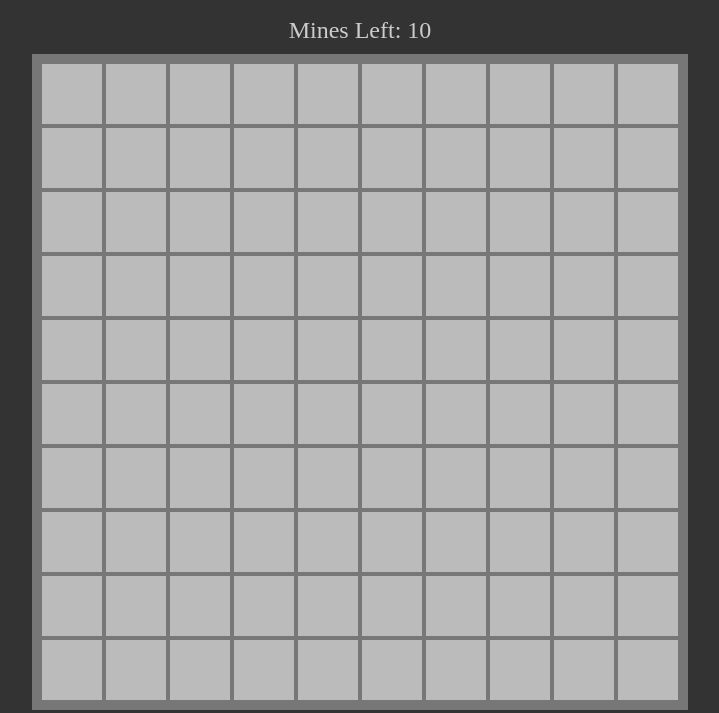
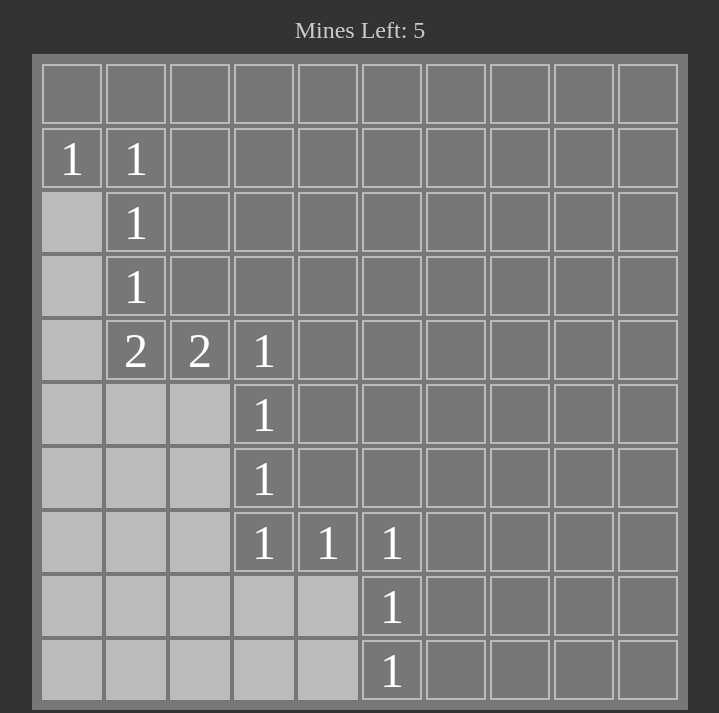
Before and after one commit to Jonnylie/Minesweeper, a plain HTML site: page index.html in a window 1280 px wide. Both pictures are taken after a click on the element 352 px from the left and 181 px from the top of the page. Shown: the part 87-800 px from the top of the page, without its empty margins (280-999 px from the left). Drawn offline with Linux system fonts and the light colour scheme.

Commit message:
finish project

```diff
--- a/index.html
+++ b/index.html
@@ -9,7 +9,7 @@
   </head>
   <body>
     <h3 class="title">Minesweeper</h3>
-    <div class="subtext">Mines Left: 10</div>
+    <div class="subtext">Mines Left: <span data-mine-count></span></div>
     <div class="board"></div>
   </body>
 </html>
--- a/minesweeper.js
+++ b/minesweeper.js
@@ -1,6 +1,6 @@
 // Logic
 
-const TILE_STATUS = {
+export const TILE_STATUSES = {
   HIDDEN: "hidden",
   MINE: "mine",
   NUMBER: "number",
@@ -15,7 +15,7 @@ export function createBoard(boardSize, numberOfMines) {
     const row = [];
     for (let y = 0; y < boardSize; y++) {
       const element = document.createElement("div");
-      element.dataset.status = TILE_STATUS.HIDDEN;
+      element.dataset.status = TILE_STATUSES.HIDDEN;
       const tile = {
         element,
         x,
@@ -37,14 +37,56 @@ export function createBoard(boardSize, numberOfMines) {
 }
 
 export function markTile(tile) {
-  if (tile.status !== TILE_STATUS.HIDDEN && tile.status !== TILE_STATUS.MARKED)
+  if (
+    tile.status !== TILE_STATUSES.HIDDEN &&
+    tile.status !== TILE_STATUSES.MARKED
+  )
     return;
 
-  if (tile.status === TILE_STATUS.MARKED) {
-    tile.status = TILE_STATUS.HIDDEN;
+  if (tile.status === TILE_STATUSES.MARKED) {
+    tile.status = TILE_STATUSES.HIDDEN;
   } else {
-    tile.status = TILE_STATUS.MARKED;
+    tile.status = TILE_STATUSES.MARKED;
   }
+}
+
+export function revealTile(board, tile) {
+  if (tile.status !== TILE_STATUSES.HIDDEN) {
+    return;
+  }
+
+  if (tile.isMine) {
+    tile.status = TILE_STATUSES.MINE;
+    return;
+  }
+
+  tile.status = TILE_STATUSES.NUMBER;
+
+  const adjacentTiles = nearbyTiles(board, tile);
+  const mines = adjacentTiles.filter((adjTile) => adjTile.isMine);
+  if (mines.length === 0) {
+    adjacentTiles.forEach(revealTile.bind(null, board));
+  } else {
+    tile.element.textContent = mines.length;
+  }
+}
+
+export function checkWin(board) {
+  return board.every((row) =>
+    row.every(
+      (tile) =>
+        tile.status === TILE_STATUSES.NUMBER ||
+        (tile.isMine &&
+          (tile.status === TILE_STATUSES.MARKED ||
+            tile.status === TILE_STATUSES.HIDDEN))
+    )
+  );
+}
+
+export function checkLose(board) {
+  return board.some((row) =>
+    row.some((tile) => tile.status === TILE_STATUSES.MINE)
+  );
 }
 
 function getMinePosition(boardSize, numberOfMines) {
@@ -73,3 +115,16 @@ function randomNumber(max) {
 function positionMatch(a, b) {
   return a.x === b.x && a.y === b.y;
 }
+
+export function nearbyTiles(board, { x, y }) {
+  const Tiles = [];
+  for (let xOffSet = -1; xOffSet <= 1; xOffSet++) {
+    for (let yOffSet = -1; yOffSet <= 1; yOffSet++) {
+      const tile = board[x + xOffSet]?.[y + yOffSet];
+      if (tile) {
+        Tiles.push(tile);
+      }
+    }
+  }
+  return Tiles;
+}
--- a/script.js
+++ b/script.js
@@ -1,26 +1,84 @@
-import { createBoard, markTile } from "./minesweeper.js";
+import {
+  createBoard,
+  markTile,
+  revealTile,
+  TILE_STATUSES,
+  checkWin,
+  checkLose,
+} from "./minesweeper.js";
 
 // 1. Create a grid using 2-dimensional array
-// 2. Allow users to left click the tile
-//    a. open the tile
-// 3. Allow users to right click the tile
+//    a. reveal the tile
 //    b. mark the tile
 // 4. Check for win/lose
 
 // UI
 
 const BOARD_SIZE = 10;
-const NUMBER_OF_MINES = 20;
+const NUMBER_OF_MINES = 5;
 
 const boardElement = document.querySelector(".board");
+const mineCount = document.querySelector("[data-mine-count]");
+const messageText = document.querySelector(".subtext");
+
 boardElement.style.setProperty("--size", BOARD_SIZE);
 const board = createBoard(BOARD_SIZE, NUMBER_OF_MINES);
 board.forEach((row) =>
   row.forEach((tile) => {
+    tile.element.addEventListener("click", () => {
+      revealTile(board, tile);
+      checkGameEnd();
+    });
     tile.element.addEventListener("contextmenu", (e) => {
       e.preventDefault();
       markTile(tile);
+      listMineLeft();
     });
     boardElement.append(tile.element);
   })
 );
+
+mineCount.textContent = NUMBER_OF_MINES;
+
+function listMineLeft() {
+  const markedTile = board.reduce((count, row) => {
+    return (
+      count + row.filter((tile) => tile.status === TILE_STATUSES.MARKED).length
+    );
+  }, 0);
+  console.log(markedTile);
+  mineCount.textContent = NUMBER_OF_MINES - markedTile;
+}
+
+export function checkGameEnd() {
+  const win = checkWin(board);
+  const lose = checkLose(board);
+
+  if (win || lose) {
+    boardElement.addEventListener("click", stopProp, { capture: true });
+    boardElement.addEventListener("contextMenu", stopProp, { capture: true });
+  }
+
+  if (win) {
+    messageText.textContent = "You Win";
+  }
+
+  if (lose) {
+    messageText.textContent = "You Lose";
+
+    board.forEach((row) => {
+      row.forEach((tile) => {
+        if (tile.status === TILE_STATUSES.MARKED) {
+          markTile(tile);
+        }
+        if (tile.isMine) {
+          revealTile(board, tile);
+        }
+      });
+    });
+  }
+}
+
+function stopProp(e) {
+  e.stopImmediatePropagation();
+}
```
